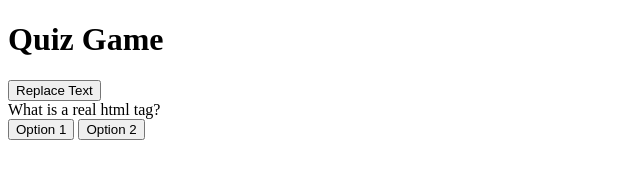
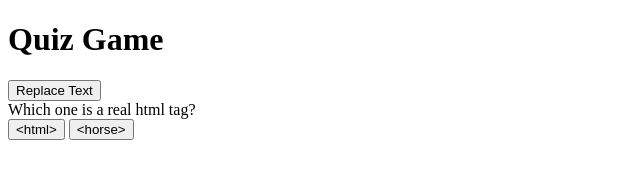
Before and after one commit to ThomasLam2142/Interactive-Quiz-Game, a plain HTML site: page index.html in a window 1280 px wide. Both pictures are taken after a click on the button "Replace Text". Shown: the full height of the page, 0-640 px from the left. Drawn offline with Linux system fonts and the light colour scheme.

Commit message:
replacing the question and options work now.

```diff
--- a/Quizgame.js
+++ b/Quizgame.js
@@ -1,13 +1,37 @@
-const question1= "What is a real html tag?";
+const question1 = "Which one is a real html tag?";
+const question2 = "Which one is a JavaScript Framework"
+const question3 = "Which is a valid input for js?"
 
 const q1ans1 = "<html>";
 const q1ans2 = "<horse>";
 
-let currentQuestion = document.getElementById("questionElement");
+const q2ans1 = "Kangaroo";
+const q2ans2 = "React";
+
+let questionNum = 0;
+
+
 
 function replaceText() {
     var element = document.getElementById("questionElement");
+    var btnOption1 = document.getElementById("optionbtn1");
+    var btnOption2 = document.getElementById("optionbtn2");
 
+
+    console.log(btnOption1);
     // Step 3: Use JavaScript to replace the text content of the selected element.
-    element.textContent = question1;
+    if (questionNum  == 0) {
+        element.textContent = question1;
+        btnOption1.textContent = q1ans1;
+        btnOption2.innerText = q1ans2;
+    }
+    if (questionNum  == 1) {
+        element.textContent = question2;
+    }
+    if (questionNum  == 2) {
+        element.textContent = question3;
+    }
+
+    questionNum += 1;
+
 }
--- a/index.html
+++ b/index.html
@@ -22,8 +22,8 @@
         </div>
 
         <div>
-            <button class = "button">Option 1</button>
-            <button class = "button">Option 2</button>
+            <button id = "optionbtn1">Option 1</button>
+            <button id = "optionbtn2">Option 2</button>
         </div>
     </body>
 
```
